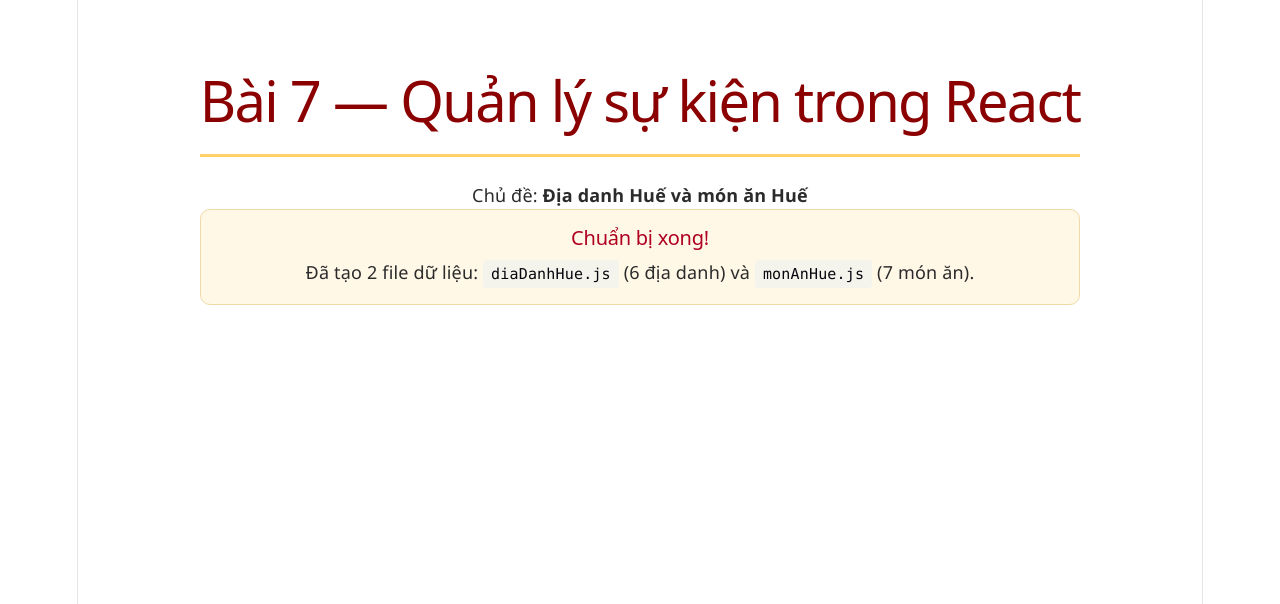
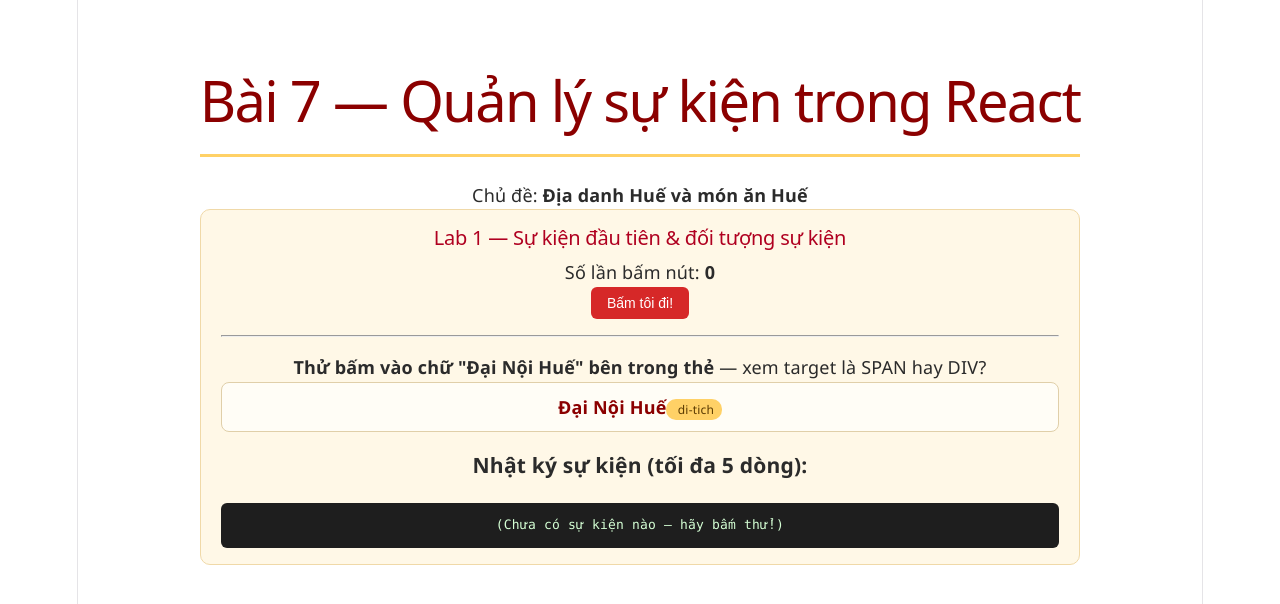
Before and after one commit to nguyendangha10126-svg/phu-xuan-react, a React (Vite) app: page / in a window 1280 px wide. Shown: the top 604 px of the page. Built offline with nearby package versions, Linux system fonts and the light colour scheme; a web font is replaced by a local one.

Commit message:
feat(Bài7-Lab1): sự kiện onClick, nhật ký useRef, so sánh target và currentTarget

```diff
--- /dev/null
+++ b/src/components/Bài7/ThuSuKien.jsx
@@ -0,0 +1,77 @@
+// src/components/Bài7/ThuSuKien.jsx
+// LAB 1 — Phiên bản hoàn chỉnh: nhật ký + e.target vs e.currentTarget
+import { useRef, useState } from 'react';
+import diaDanhHue from '../../data/diaDanhHue';
+
+export default function ThuSuKien() {
+  const [soLanBam, setSoLanBam] = useState(0);
+  const [nhatKy, setNhatKy] = useState([]);
+
+  // useRef để đếm id mà KHÔNG gây re-render
+  const idNhatKy = useRef(0);
+
+  // Ghi nhật ký — giữ tối đa 5 dòng, mới nhất lên đầu
+  function ghiNhatKy(noiDung) {
+    idNhatKy.current += 1;
+    const dongMoi = `#${idNhatKy.current} — ${noiDung}`;
+    setNhatKy((truoc) => [dongMoi, ...truoc].slice(0, 5));
+  }
+
+  // Sự kiện 1: bấm nút đếm
+  function handleBamNut(e) {
+    setSoLanBam(soLanBam + 1);
+    ghiNhatKy(`Bấm nút — type=${e.type}`);
+  }
+
+  // Sự kiện 2: bấm vào thẻ địa danh — đọc target vs currentTarget
+  function handleBamThe(diaDanh, e) {
+    const tagTarget = e.target.tagName;
+    const tagCurrent = e.currentTarget.tagName;
+    ghiNhatKy(
+      `Bấm thẻ "${diaDanh.ten}" — target=${tagTarget} | currentTarget=${tagCurrent}`
+    );
+  }
+
+  // Lấy 1 địa danh đầu để minh hoạ
+  const diaDanhMau = diaDanhHue[0];
+
+  return (
+    <section className="bai7-section">
+      <h2>Lab 1 — Sự kiện đầu tiên &amp; đối tượng sự kiện</h2>
+
+      <p>
+        Số lần bấm nút: <strong>{soLanBam}</strong>
+      </p>
+
+      <button className="btn" onClick={handleBamNut}>
+        Bấm tôi đi!
+      </button>
+
+      <hr style={{ margin: '16px 0' }} />
+
+      <p>
+        <strong>Thử bấm vào chữ "Đại Nội Huế" bên trong thẻ</strong> — xem
+        target là SPAN hay DIV?
+      </p>
+
+      {/* Thẻ địa danh — có onClick ở thẻ DIV cha */}
+      <div
+        className="the-dia-danh"
+        onClick={(e) => handleBamThe(diaDanhMau, e)}
+      >
+        {/* Chữ bên trong là SPAN — khi bấm vào chữ, e.target sẽ là SPAN */}
+        <span className="ten">{diaDanhMau.ten}</span>
+        <span className="loai"> {diaDanhMau.loai}</span>
+      </div>
+
+      <h3 style={{ marginTop: 16 }}>Nhật ký sự kiện (tối đa 5 dòng):</h3>
+      <div className="nhat-ky">
+        {nhatKy.length === 0 ? (
+          <div>(Chưa có sự kiện nào — hãy bấm thử!)</div>
+        ) : (
+          nhatKy.map((dong, i) => <div key={i}>{dong}</div>)
+        )}
+      </div>
+    </section>
+  );
+}
--- a/src/pages/Bài7Page.jsx
+++ b/src/pages/Bài7Page.jsx
@@ -1,6 +1,6 @@
 // src/pages/Bài7Page.jsx
-// Trang tổng hợp Bài 7 — Quản lý sự kiện trong React
 import '../styles/Bài7.css';
+import ThuSuKien from '../components/Bài7/ThuSuKien';
 
 export default function Bài7Page() {
   return (
@@ -10,11 +10,7 @@ export default function Bài7Page() {
         Chủ đề: <strong>Địa danh Huế và món ăn Huế</strong>
       </p>
 
-      {/* Các lab sẽ được gắn dần vào đây */}
-      <section className="bai7-section">
-        <h2>Chuẩn bị xong!</h2>
-        <p>Đã tạo 2 file dữ liệu: <code>diaDanhHue.js</code> (6 địa danh) và <code>monAnHue.js</code> (7 món ăn).</p>
-      </section>
+      <ThuSuKien />
     </main>
   );
 }
```
